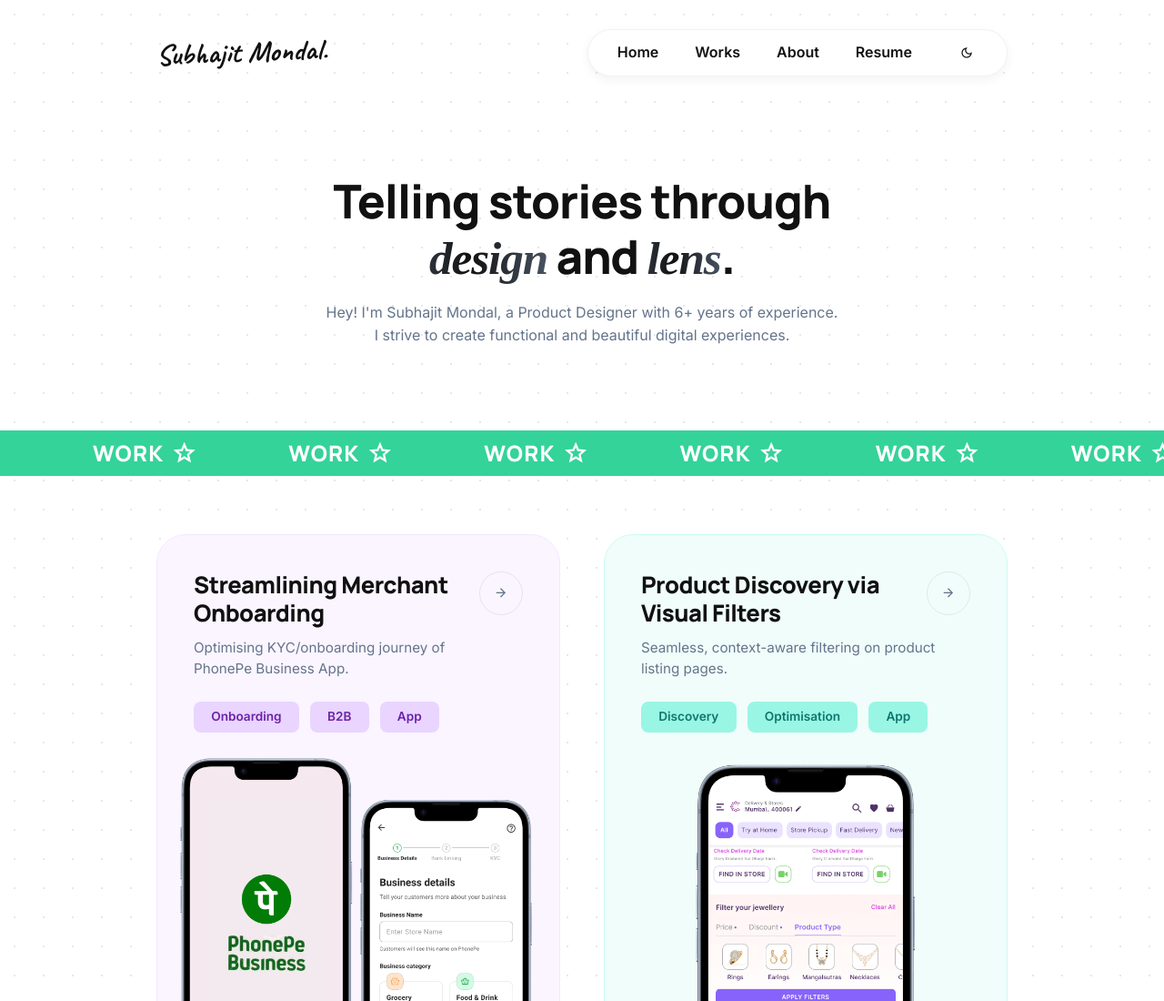
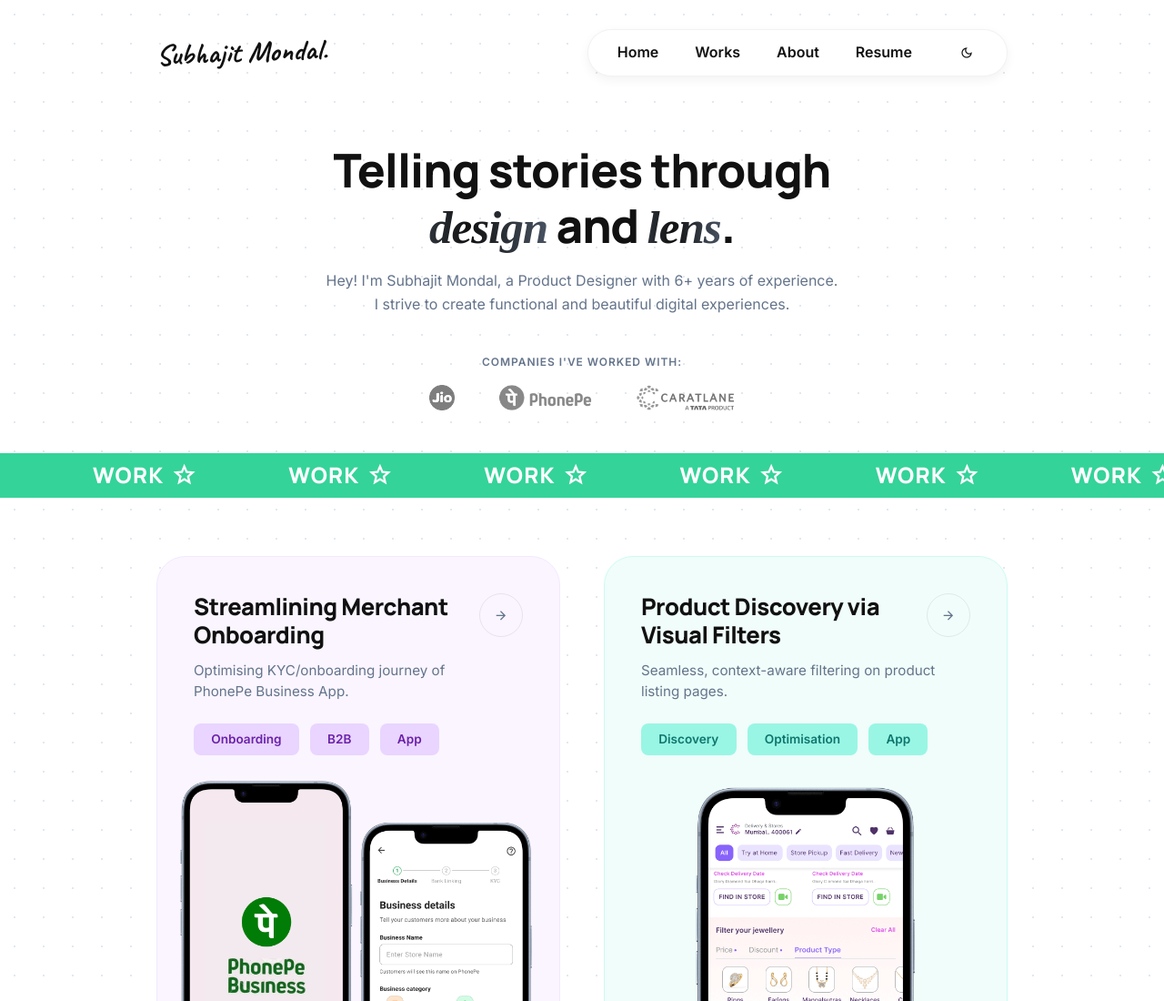
Before and after one commit to subhajitux/subhajitux.github.io, a website built with Vite: page index.html in a window 1280 px wide. Shown: the top 1100 px of the page at 91% size. Built offline with nearby package versions, Linux system fonts and the light colour scheme; a web font is replaced by a local one.

Commit message:
companies added

```diff
--- a/index.css
+++ b/index.css
@@ -8,10 +8,8 @@
    HERO SECTION
 */
 header.hero {
-    padding-top: 9.3vh;
-    /* Reduced by ~7% from 10vh */
-    padding-bottom: 3.7rem;
-    /* Reduced by ~7% from 4rem */
+    padding-top: 5vh;
+    padding-bottom: 1.5rem;
     min-height: auto;
     display: flex;
     align-items: center;
@@ -81,7 +79,7 @@ header.hero {
 .hero-subtitle {
     font-size: 1rem;
     color: var(--text-secondary);
-    margin-bottom: 2rem;
+    margin-bottom: 1rem;
     max-width: 600px;
     margin-left: auto;
     margin-right: auto;
@@ -89,6 +87,54 @@ header.hero {
     /* Slight delay for subtitle entrance */
     opacity: 0;
     animation: fadeInUpSoft 1.2s cubic-bezier(0.2, 0.8, 0.2, 1) forwards 0.3s;
+}
+
+/* Companies Section */
+.companies-section {
+    margin-top: 2.5rem;
+    animation: fadeInUpSoft 1.2s cubic-bezier(0.2, 0.8, 0.2, 1) forwards 0.5s;
+    opacity: 0;
+}
+
+.companies-title {
+    font-size: 0.75rem;
+    font-weight: 700;
+    color: var(--text-secondary);
+    letter-spacing: 0.08em;
+    text-transform: uppercase;
+    margin-bottom: 1rem;
+}
+
+.companies-logos {
+    display: flex;
+    justify-content: center;
+    gap: 3rem;
+    align-items: center;
+}
+
+.company-logo-png {
+    height: 28px;
+    width: auto;
+    object-fit: contain;
+    opacity: 0.6;
+    filter: grayscale(100%);
+    transition: all 0.3s ease;
+}
+
+.company-logo-png:hover {
+    opacity: 1;
+    filter: grayscale(0%);
+    transform: scale(1.05);
+}
+
+body.dark-mode .company-logo-png {
+    filter: grayscale(100%) brightness(200%);
+    opacity: 0.7;
+}
+
+body.dark-mode .company-logo-png:hover {
+    filter: grayscale(0%) brightness(100%);
+    opacity: 1;
 }
 
 /* Split Layout (Version 2) */
--- a/index.html
+++ b/index.html
@@ -44,6 +44,21 @@
                     class="serif-italic">lens</span>.</h1>
             <p class="hero-subtitle">Hey! I'm Subhajit Mondal, a Product Designer with 6+ years of experience.<br>I
                 strive to create functional and beautiful digital experiences.</p>
+
+            <div class="companies-section">
+                <p class="companies-title">COMPANIES I'VE WORKED WITH:</p>
+                <div class="companies-logos">
+                    <!-- Jio -->
+                    <a href="https://www.jio.com/" target="_blank" aria-label="Jio"><img
+                            src="res/hp/company-logos/jio.png" alt="Jio" class="company-logo-png"></a>
+                    <!-- PhonePe -->
+                    <a href="https://www.phonepe.com/" target="_blank" aria-label="PhonePe"><img
+                            src="res/hp/company-logos/phonepe.png" alt="PhonePe" class="company-logo-png"></a>
+                    <!-- CaratLane -->
+                    <a href="https://www.caratlane.com/" target="_blank" aria-label="CaratLane"><img
+                            src="res/hp/company-logos/caratlane.png" alt="CaratLane" class="company-logo-png"></a>
+                </div>
+            </div><br>
         </div>
     </header>
 
```
Also changed, not shown: res/hp/company-logos/caratlane.png (added), res/hp/company-logos/jio.png (added), res/hp/company-logos/phonepe.png (added), 1 other file.
